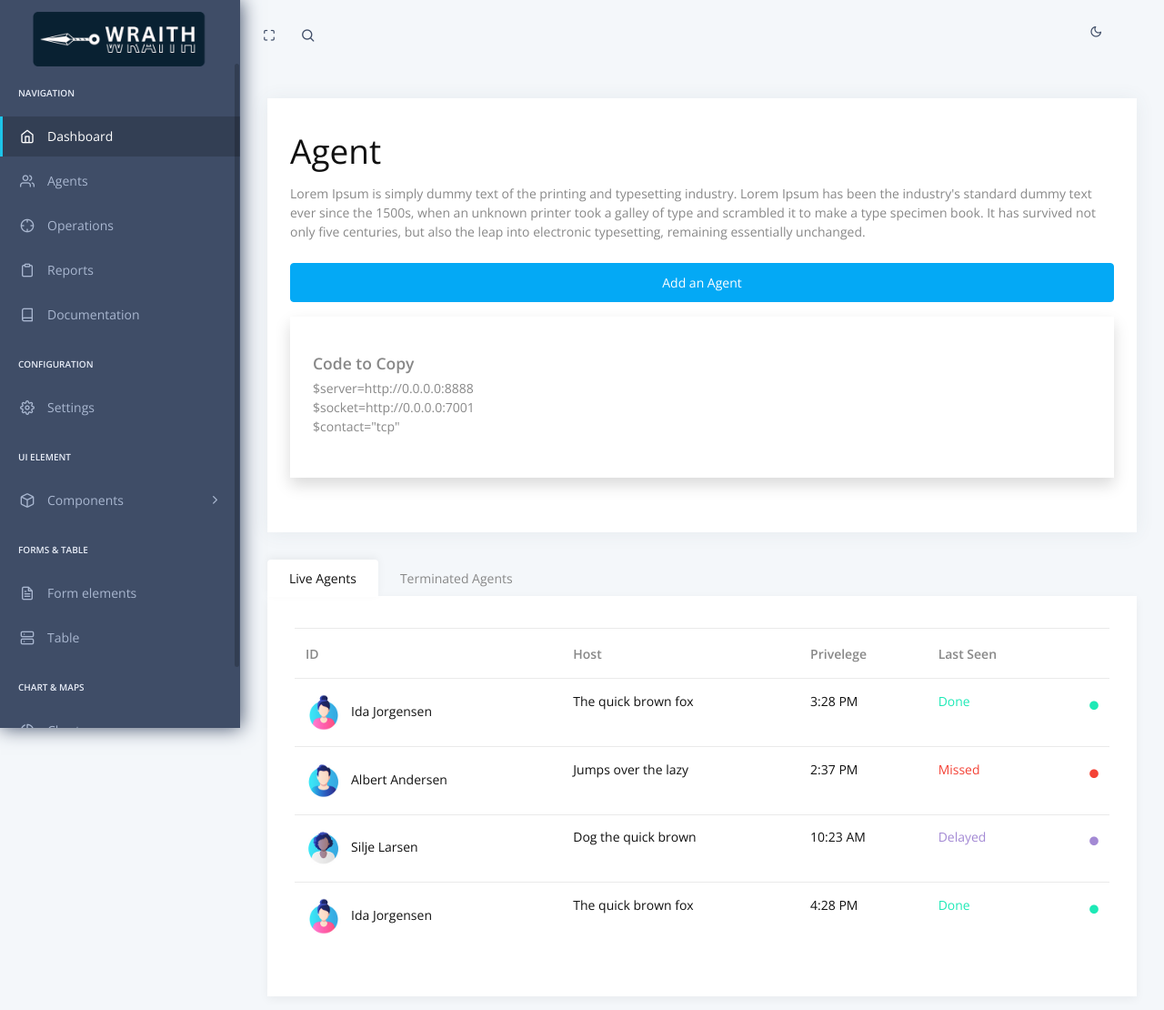
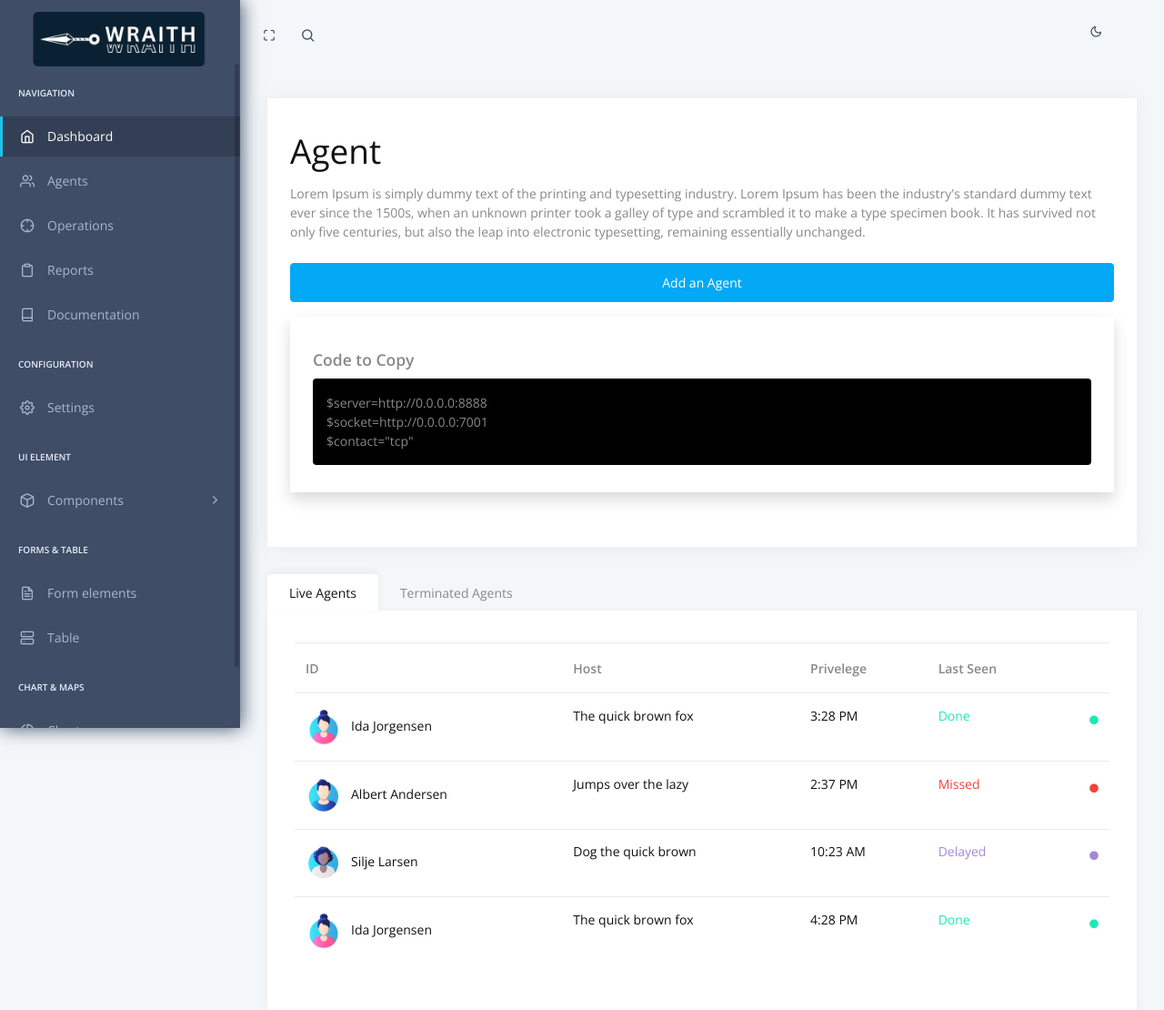
Before and after one commit to THELTG/Project-Wraith, a Flask app: page / in a window 1280 px wide, after a click on "Add an Agent". Shown: the top 1110 px of the page at 91% size. Run offline with Flask 3, Linux system fonts and the light colour scheme; some libraries are stand-ins or nearby versions.

Commit message:
code to copy

```diff
--- a/WebServer/apps/templates/home/index.html
+++ b/WebServer/apps/templates/home/index.html
@@ -42,10 +42,12 @@
                                                 <div class="col">
                                                   <div class="collapse multi-collapse" id="multiCollapseExample1">
                                                     <div class="card card-body shadow">
-                                                    <h7 style="font-weight: bold; font-size: 17.5px;" class="mt-2">Code to Copy</h7>
-                                                    <p class="mt-1">
-                                                        $server=http://0.0.0.0:8888 <br>$socket=http://0.0.0.0:7001<br>$contact="tcp"
-                                                    </p>
+                                                    <h7 style="font-weight: bold; font-size: 17.5px;" class="mt-1">Code to Copy</h7>
+                                                    <div class="box container mt-2" style="background-color: black; border-radius: 4px;">
+                                                        <p class="mt-3">
+                                                            $server=http://0.0.0.0:8888 <br>$socket=http://0.0.0.0:7001<br>$contact="tcp"
+                                                        </p>
+                                                    </div>
                                                     </div>
                                                   </div>
                                                 </div>
```
